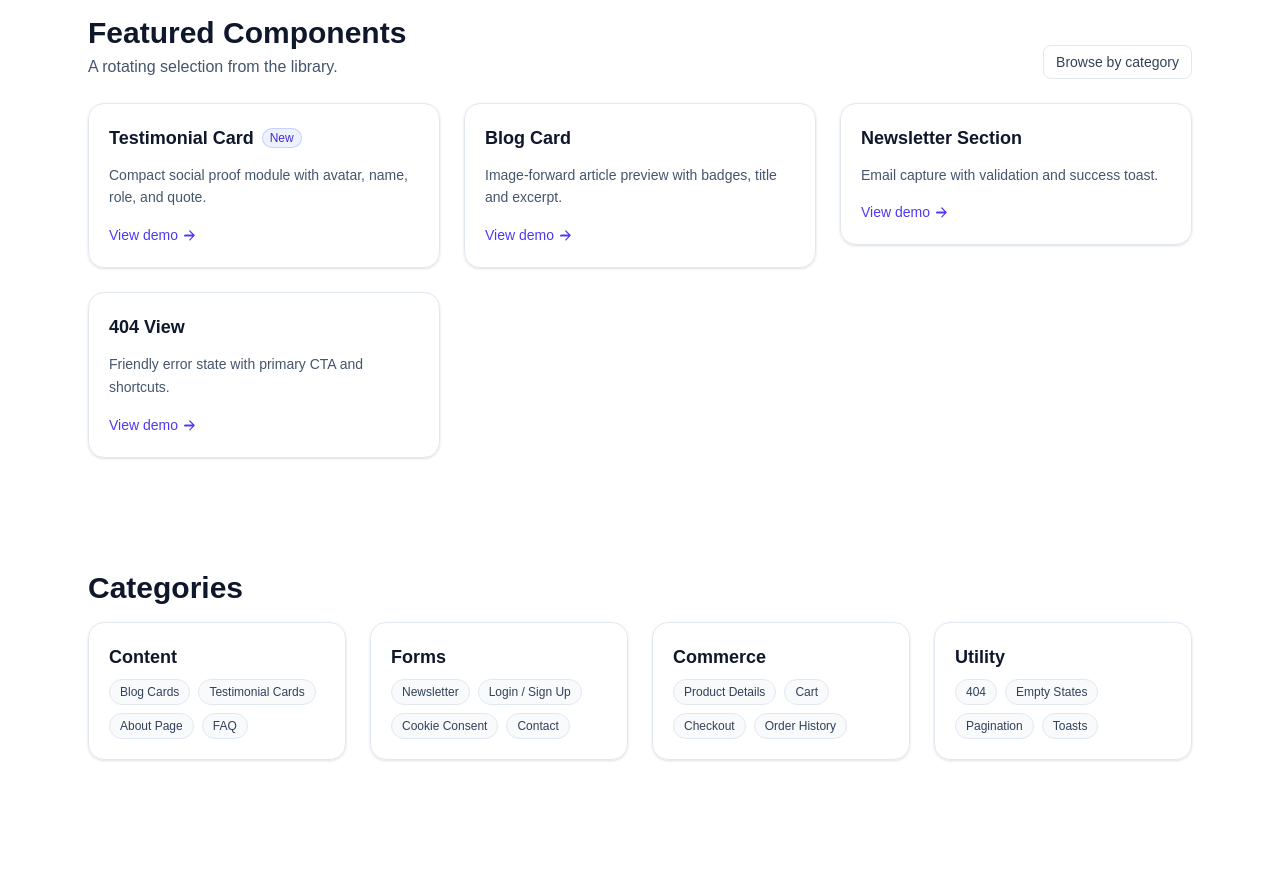
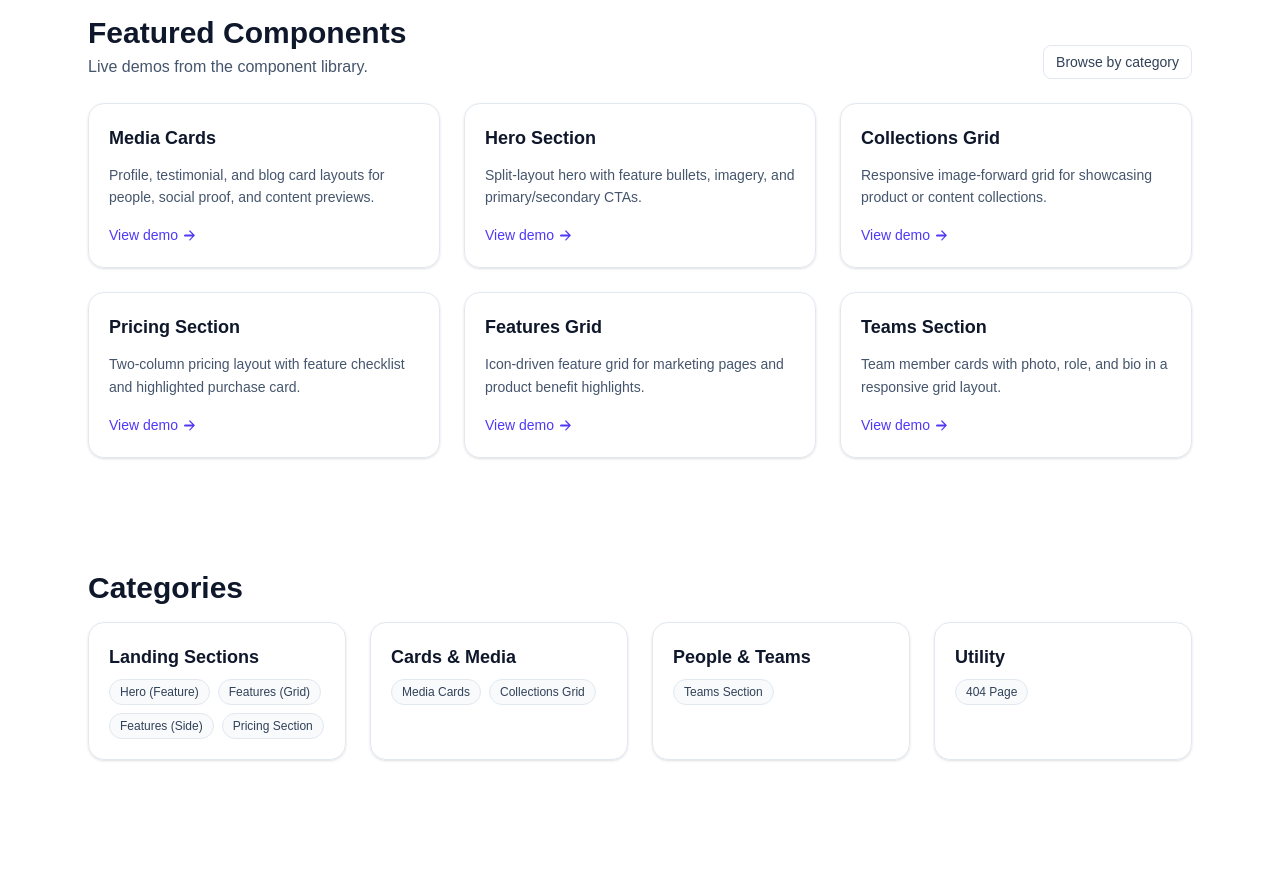
Before and after one commit to hsanchez7934/ui-showcase, a Next.js app: page / in a window 1280 px wide. Shown: the part 560-1440 px from the top of the page. Built offline with nearby package versions, Linux system fonts and the light colour scheme.

Commit message:
Refactor landing page

```diff
--- a/src/app/components/CollectionsGrid/CollectionsGrid.tsx
+++ b/src/app/components/CollectionsGrid/CollectionsGrid.tsx
@@ -13,7 +13,6 @@ interface Props {
 
 export default function CollectionsGrid(props: Props) {
 	const {collectionsData} = props
-	console.log(collectionsData)
 	return (
 		<div id="collections-grid-main">
 			<h1 className="px-5 my-4 font-bold text-black dark:text-white text-2xl">Our Collections</h1>
--- a/src/app/layout.tsx
+++ b/src/app/layout.tsx
@@ -9,8 +9,8 @@ const ralewaySans = Raleway({
 })
 
 export const metadata: Metadata = {
-	title: 'Create Next App',
-	description: 'Generated by create next app'
+	title: 'UI Components Showcase',
+	description: 'A living collection of production-ready views and components. Built with Next.js and Tailwind, focused on reusability, accessibility, and clean, scalable code.'
 }
 
 export default function RootLayout({
--- a/src/app/page.tsx
+++ b/src/app/page.tsx
@@ -13,32 +13,42 @@ interface FeaturedItem {
 
 interface CategoryItem {
 	name: string
-	items: string[]
+	items: {label: string; href: string}[]
 }
 
 export default function HomePage() {
 	const featured: FeaturedItem[] = useMemo(
 		() => [
 			{
-				title: 'Testimonial Card',
-				description: 'Compact social proof module with avatar, name, role, and quote.',
-				href: '/testimonial-card', // <-- adjust to your route
-				badge: 'New'
+				title: 'Media Cards',
+				description:
+					'Profile, testimonial, and blog card layouts for people, social proof, and content previews.',
+				href: '/media-cards'
 			},
 			{
-				title: 'Blog Card',
-				description: 'Image-forward article preview with badges, title and excerpt.',
-				href: '/blog-card' // <-- adjust to your route
+				title: 'Hero Section',
+				description: 'Split-layout hero with feature bullets, imagery, and primary/secondary CTAs.',
+				href: '/hero-section-feature'
 			},
 			{
-				title: 'Newsletter Section',
-				description: 'Email capture with validation and success toast.',
-				href: '/newsletter' // placeholder for future page
+				title: 'Collections Grid',
+				description: 'Responsive image-forward grid for showcasing product or content collections.',
+				href: '/collections-grid'
 			},
 			{
-				title: '404 View',
-				description: 'Friendly error state with primary CTA and shortcuts.',
-				href: '/404-demo' // placeholder
+				title: 'Pricing Section',
+				description: 'Two-column pricing layout with feature checklist and highlighted purchase card.',
+				href: '/pricing-section'
+			},
+			{
+				title: 'Features Grid',
+				description: 'Icon-driven feature grid for marketing pages and product benefit highlights.',
+				href: '/features-section-grid'
+			},
+			{
+				title: 'Teams Section',
+				description: 'Team member cards with photo, role, and bio in a responsive grid layout.',
+				href: '/teams-section'
 			}
 		],
 		[]
@@ -47,20 +57,28 @@ export default function HomePage() {
 	const categories: CategoryItem[] = useMemo(
 		() => [
 			{
-				name: 'Content',
-				items: ['Blog Cards', 'Testimonial Cards', 'About Page', 'FAQ']
+				name: 'Landing Sections',
+				items: [
+					{label: 'Hero (Feature)', href: '/hero-section-feature'},
+					{label: 'Features (Grid)', href: '/features-section-grid'},
+					{label: 'Features (Side)', href: '/features-section-side'},
+					{label: 'Pricing Section', href: '/pricing-section'}
+				]
 			},
 			{
-				name: 'Forms',
-				items: ['Newsletter', 'Login / Sign Up', 'Cookie Consent', 'Contact']
+				name: 'Cards & Media',
+				items: [
+					{label: 'Media Cards', href: '/media-cards'},
+					{label: 'Collections Grid', href: '/collections-grid'}
+				]
 			},
 			{
-				name: 'Commerce',
-				items: ['Product Details', 'Cart', 'Checkout', 'Order History']
+				name: 'People & Teams',
+				items: [{label: 'Teams Section', href: '/teams-section'}]
 			},
 			{
 				name: 'Utility',
-				items: ['404', 'Empty States', 'Pagination', 'Toasts']
+				items: [{label: '404 Page', href: '/not-found'}]
 			}
 		],
 		[]
@@ -108,7 +126,9 @@ export default function HomePage() {
 						<h2 className="text-2xl font-semibold text-slate-900 dark:text-slate-200 sm:text-3xl">
 							Featured Components
 						</h2>
-						<p className="mt-1 text-slate-600 dark:text-slate-400">A rotating selection from the library.</p>
+						<p className="mt-1 text-slate-600 dark:text-slate-400">
+							Live demos from the component library.
+						</p>
 					</div>
 					<Link
 						href="#categories"
@@ -166,11 +186,14 @@ export default function HomePage() {
 						>
 							<h3 className="mb-2 text-lg font-semibold text-slate-900 dark:text-slate-200">{cat.name}</h3>
 							<ul className="flex flex-wrap gap-2">
-								{cat.items.map((i) => (
-									<li key={i}>
-										<span className="inline-flex items-center rounded-full border border-slate-200 bg-slate-50 px-2.5 py-1 text-xs text-slate-700">
-											{i}
-										</span>
+								{cat.items.map((item) => (
+									<li key={item.href}>
+										<Link
+											href={item.href}
+											className="inline-flex items-center rounded-full border border-slate-200 bg-slate-50 px-2.5 py-1 text-xs text-slate-700 transition hover:border-indigo-200 hover:bg-indigo-50 hover:text-indigo-700"
+										>
+											{item.label}
+										</Link>
 									</li>
 								))}
 							</ul>
```
